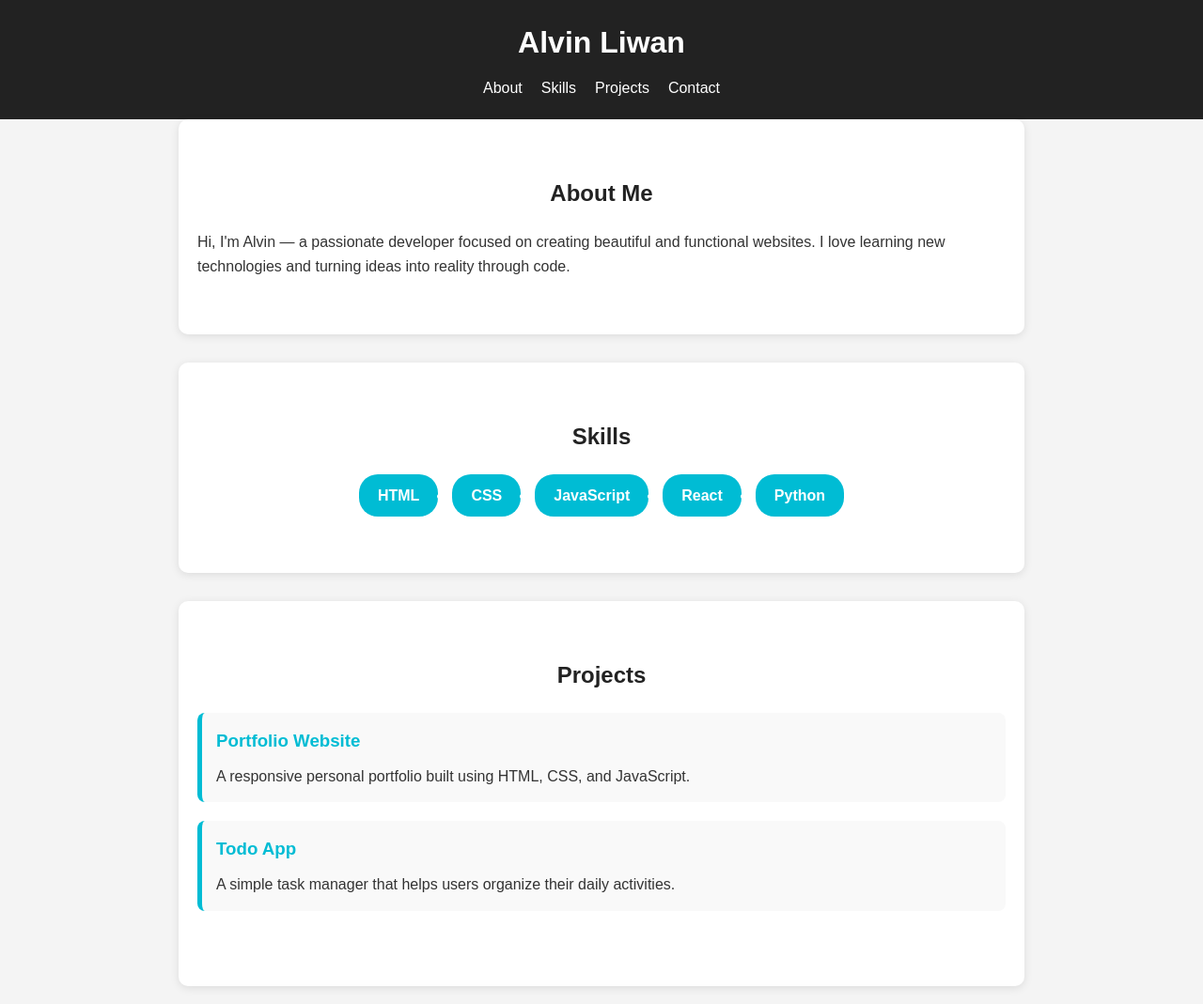
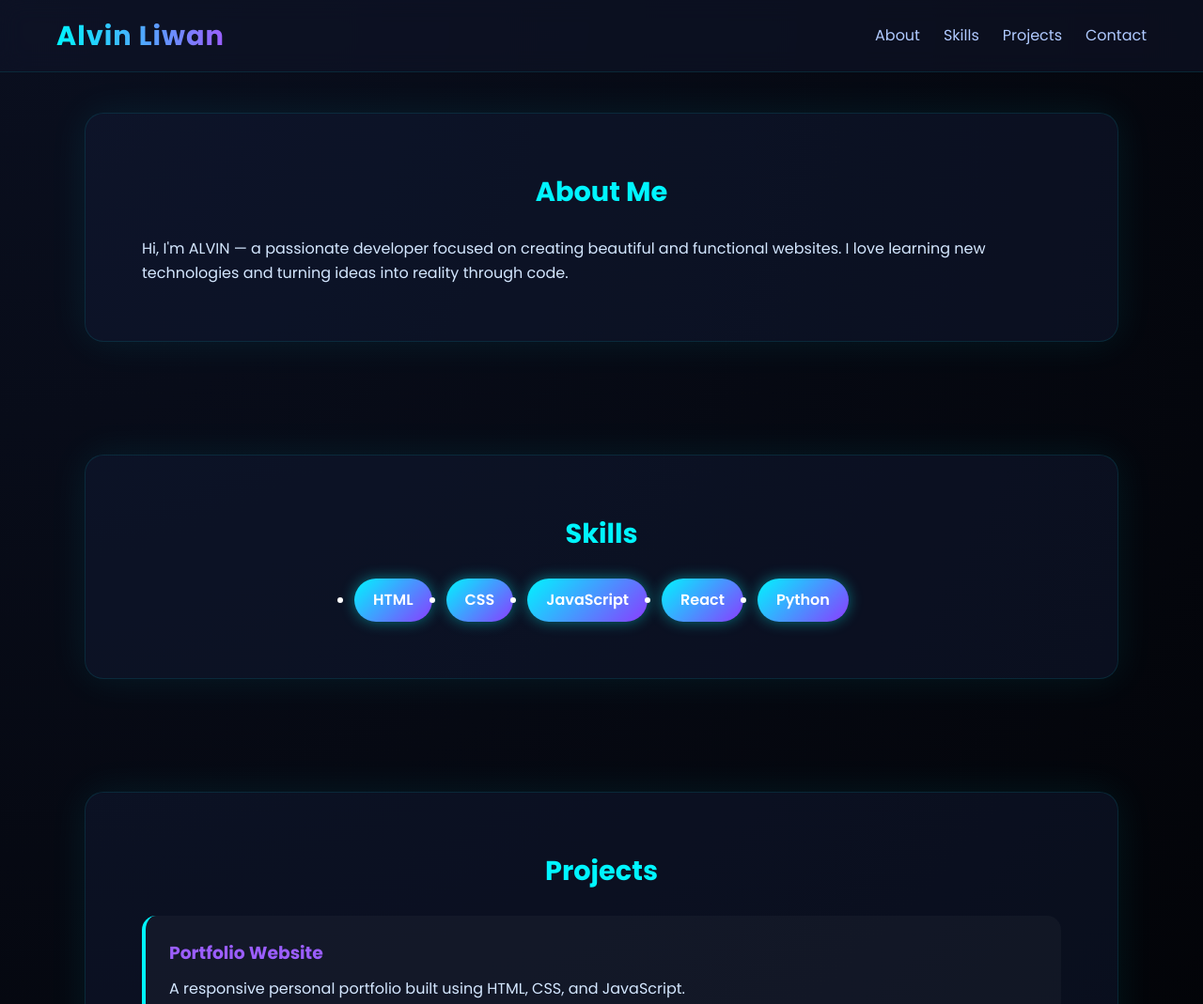
Before and after one commit to alvinliwan2020-netizen/portfolio, a plain HTML site: page index.html in a window 1280 px wide. Shown: the top 1069 px of the page at 94% size. Drawn offline with Linux system fonts and the light colour scheme.

Commit message:
Add files via upload

```diff
--- a/index.html
+++ b/index.html
@@ -1,6 +1,7 @@
 <!DOCTYPE html>
 <html lang="en">
 <head>
+    <link href="https://fonts.googleapis.com/css2?family=Orbitron:wght@400;600;800&display=swap" rel="stylesheet">
   <meta charset="UTF-8">
   <meta name="viewport" content="width=device-width, initial-scale=1.0">
   <title>Alvin Liwan | Portfolio</title>
@@ -21,7 +22,7 @@
 
   <section id="about">
     <h2>About Me</h2>
-    <p>Hi, I'm Alvin — a passionate developer focused on creating beautiful and functional websites. I love learning new technologies and turning ideas into reality through code.</p>
+    <p>Hi, I'm ALVIN — a passionate developer focused on creating beautiful and functional websites. I love learning new technologies and turning ideas into reality through code.</p>
   </section>
 
   <section id="skills">
@@ -52,8 +53,8 @@
     <p>Feel free to reach out to me!</p>
     <ul>
       <li>Email: <a href="mailto:youremail@example.com">youremail@example.com</a></li>
-      <li>LinkedIn: <a href="#" target="_blank">linkedin.com/in/alvinliwan</a></li>
-      <li>GitHub: <a href="#" target="_blank">github.com/alvinliwan</a></li>
+      <li>LinkedIn: <a href="https://www.linkedin.com/in/alvin-liwan" target="_blank">linkedin.com/in/alvinliwan</a></li>
+      <li>GitHub: <a href="https://github.com/alvinliwan2020-netizen/portfolio.git" target="_blank">github.com/alvinliwan</a></li>
     </ul>
   </section>
 
--- a/style.css
+++ b/style.css
@@ -1,113 +1,161 @@
-/* Reset some default browser styles */
+@import url('https://fonts.googleapis.com/css2?family=Poppins:wght@400;600;700&display=swap');
+
 * {
   margin: 0;
   padding: 0;
   box-sizing: border-box;
 }
 
-/* Body styling */
 body {
   font-family: 'Poppins', sans-serif;
+  background: radial-gradient(circle at top left, #0a0f1f, #000);
+  color: #d4e7ff;
+  overflow-x: hidden;
   line-height: 1.6;
-  color: #333;
-  background: #f4f4f4;
 }
 
-/* Header */
+/* === HEADER === */
 header {
-  background: #222;
-  color: #fff;
-  padding: 20px 0;
-  text-align: center;
+  position: fixed;
+  top: 0;
+  width: 100%;
+  background: rgba(15, 20, 40, 0.6);
+  backdrop-filter: blur(12px);
+  display: flex;
+  justify-content: space-between;
+  align-items: center;
+  padding: 15px 60px;
+  z-index: 1000;
+  border-bottom: 1px solid rgba(0, 255, 255, 0.1);
 }
 
 header h1 {
-  margin-bottom: 10px;
+  font-size: 1.8rem;
+  background: linear-gradient(90deg, #00f5ff, #9b5eff);
+  -webkit-background-clip: text;
+  color: transparent;
+  font-weight: 700;
+  letter-spacing: 1px;
 }
 
 nav ul {
+  display: flex;
   list-style: none;
-  display: flex;
-  justify-content: center;
-  gap: 20px;
+  gap: 25px;
 }
 
 nav a {
-  color: #fff;
   text-decoration: none;
+  color: #b0caff;
   font-weight: 500;
+  transition: color 0.3s ease;
 }
 
 nav a:hover {
-  color: #00bcd4;
+  color: #00f5ff;
 }
 
-/* Section styling */
+/* === SECTIONS === */
 section {
-  padding: 60px 20px;
-  max-width: 900px;
-  margin: auto;
-  background: #fff;
-  border-radius: 10px;
-  box-shadow: 0 2px 10px rgba(0,0,0,0.1);
-  margin-bottom: 30px;
+  max-width: 1100px;
+  margin: 120px auto 80px;
+  padding: 60px;
+  background: rgba(20, 30, 60, 0.4);
+  border-radius: 20px;
+  border: 1px solid rgba(0, 255, 255, 0.1);
+  box-shadow: 0 0 40px rgba(0, 255, 255, 0.08);
+  transition: all 0.3s ease;
+}
+
+section:hover {
+  box-shadow: 0 0 60px rgba(0, 255, 255, 0.2);
+  transform: translateY(-5px);
 }
 
 section h2 {
+  font-size: 1.8rem;
   text-align: center;
-  margin-bottom: 20px;
-  color: #222;
+  color: #00f5ff;
+  margin-bottom: 25px;
 }
 
-/* Skills */
+/* === SKILLS === */
 .skills-list {
   display: flex;
+  flex-wrap: wrap;
   justify-content: center;
-  flex-wrap: wrap;
   gap: 15px;
 }
 
 .skills-list li {
-  background: #00bcd4;
+  background: linear-gradient(135deg, #00f5ff, #8a3cff);
   color: #fff;
   padding: 10px 20px;
-  border-radius: 20px;
-  font-weight: bold;
+  border-radius: 30px;
+  font-weight: 600;
+  box-shadow: 0 0 15px rgba(0, 255, 255, 0.4);
+  transition: transform 0.3s ease, box-shadow 0.3s ease;
 }
 
-/* Projects */
+.skills-list li:hover {
+  transform: scale(1.1);
+  box-shadow: 0 0 25px rgba(138, 60, 255, 0.8);
+}
+
+/* === PROJECTS === */
 .project {
-  margin-bottom: 20px;
-  background: #f9f9f9;
-  padding: 15px;
-  border-left: 5px solid #00bcd4;
-  border-radius: 8px;
+  background: rgba(255, 255, 255, 0.03);
+  padding: 25px;
+  border-radius: 15px;
+  margin-bottom: 25px;
+  border-left: 4px solid #00f5ff;
+  transition: all 0.3s ease;
+}
+
+.project:hover {
+  background: rgba(255, 255, 255, 0.08);
+  transform: scale(1.02);
 }
 
 .project h3 {
+  color: #9b5eff;
   margin-bottom: 10px;
-  color: #00bcd4;
 }
 
-/* Contact */
-#contact ul {
-  list-style: none;
-  text-align: center;
-}
-
+/* === CONTACT === */
 #contact a {
-  color: #00bcd4;
+  color: #00f5ff;
   text-decoration: none;
+  transition: color 0.3s ease;
 }
 
 #contact a:hover {
-  text-decoration: underline;
+  color: #9b5eff;
+  text-shadow: 0 0 8px #00f5ff;
 }
 
-/* Footer */
+/* === FOOTER === */
 footer {
-  background: #222;
-  color: #fff;
   text-align: center;
-  padding: 15px 0;
+  padding: 30px;
+  background: rgba(15, 20, 40, 0.8);
+  border-top: 1px solid rgba(0, 255, 255, 0.1);
+  color: #a0b9ff;
+  font-size: 0.9rem;
 }
+
+/* === RESPONSIVE === */
+@media (max-width: 768px) {
+  header {
+    flex-direction: column;
+    padding: 10px 20px;
+  }
+  nav ul {
+    flex-direction: column;
+    gap: 10px;
+  }
+  section {
+    margin: 80px 20px;
+    padding: 30px;
+  }
+}
```
